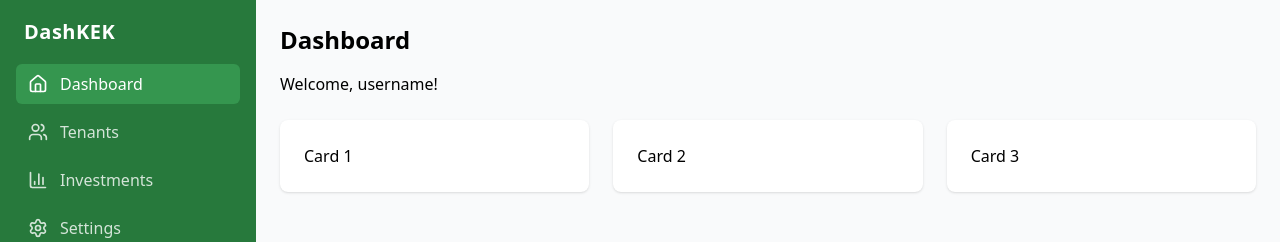
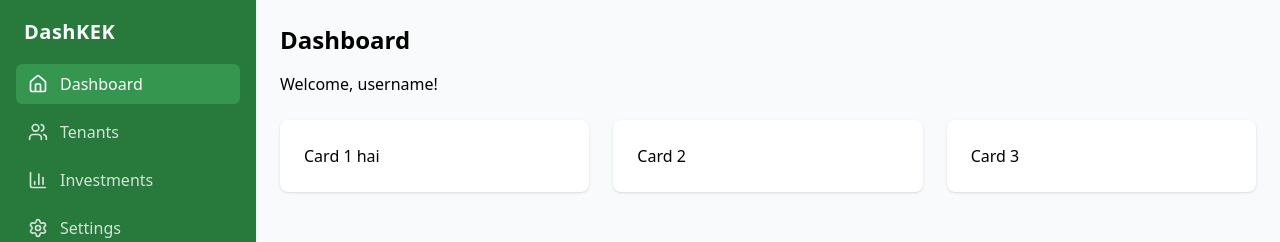
Before and after one commit to WARIOR2232/hosting, a React (Vite) app: page / in a window 1280 px wide. Shown: the top 242 px of the page. Built offline with nearby package versions, Linux system fonts and the light colour scheme; no server answers; sample sign-in values are in the browser's storage.

Commit message:
Update tampilan sidebar

```diff
--- a/src/pages/home.jsx
+++ b/src/pages/home.jsx
@@ -6,7 +6,7 @@ export default function Home() {
 
       {/* Contoh konten */}
       <div className="grid md:grid-cols-3 gap-6">
-        <div className="p-6 rounded-lg bg-white shadow">Card 1</div>
+        <div className="p-6 rounded-lg bg-white shadow">Card 1 hai </div>
         <div className="p-6 rounded-lg bg-white shadow">Card 2</div>
         <div className="p-6 rounded-lg bg-white shadow">Card 3</div>
       </div>
```
